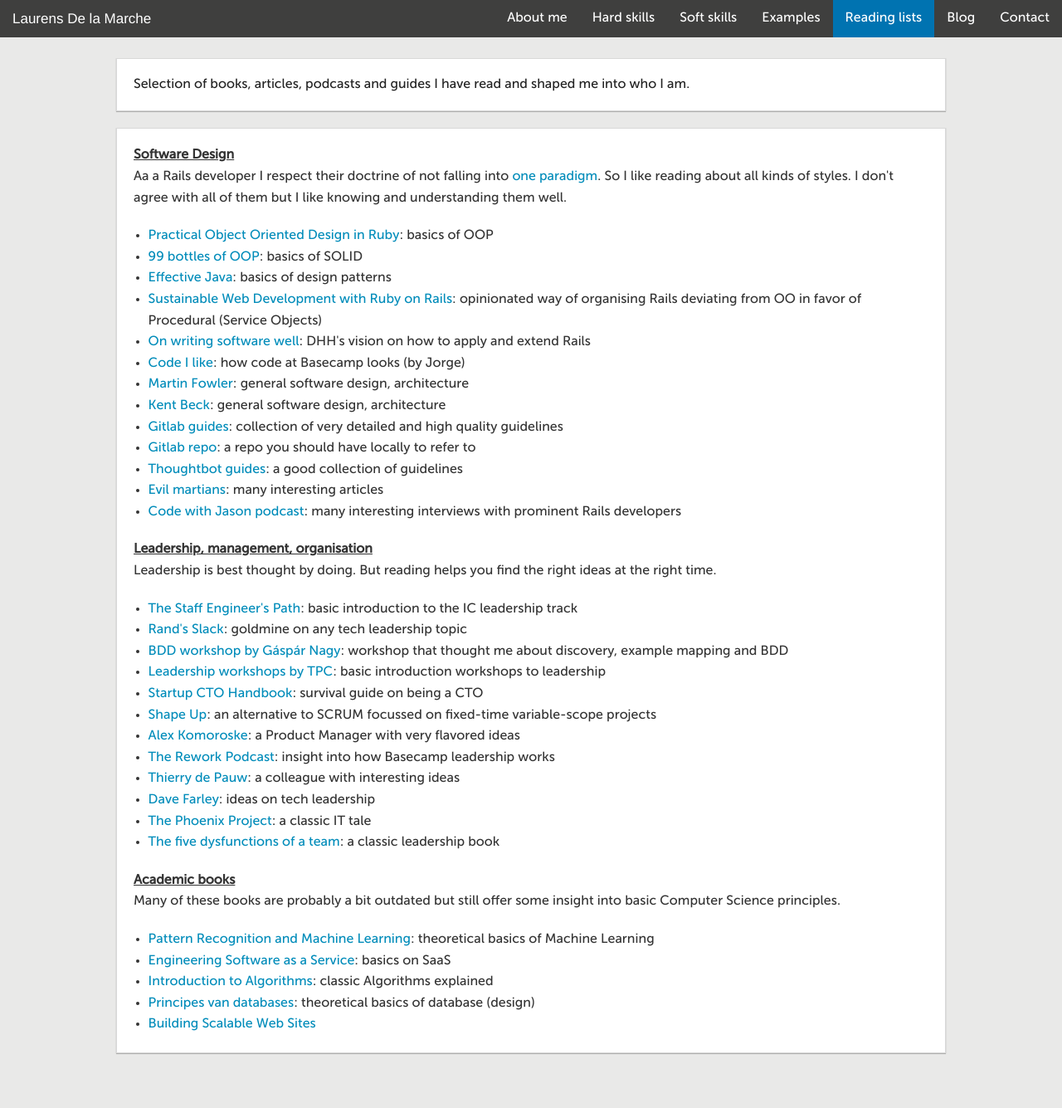
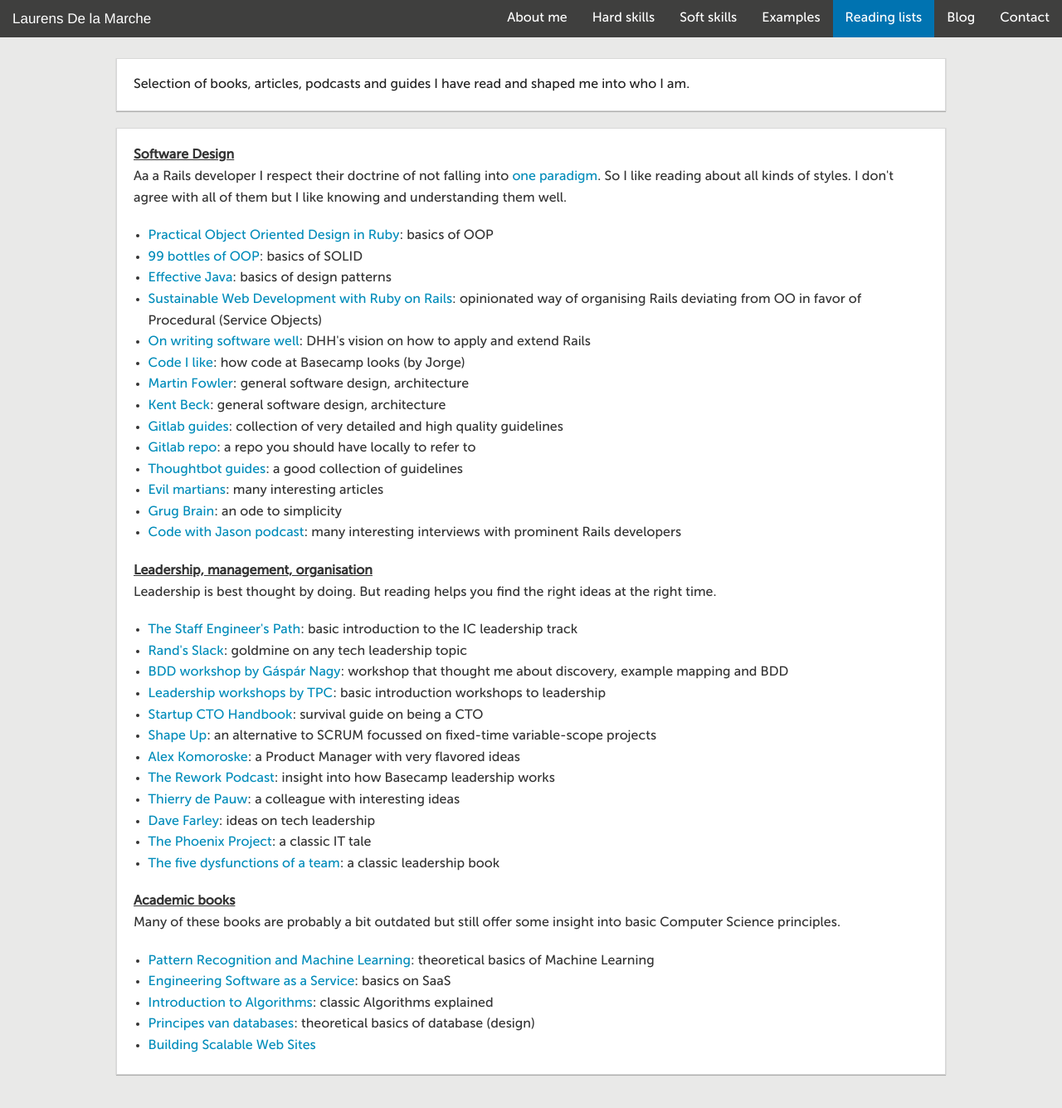
Before and after one commit to ldlamarc/laurensdelamarche, a Jekyll site: the page built from docs/reading.html, in a window 1280 px wide and 1354 px high. Shown: the top 1335 px of the window at 83% size. Built offline with Jekyll 4.4.1, drawn with Linux system fonts in a browser that asks for light colours.

Commit message:
Add Grug brain in reading list

```diff
--- a/docs/reading.html
+++ b/docs/reading.html
@@ -33,6 +33,7 @@ layout: default
     <li><a href="https://gitlab.com/gitlab-org/gitlab">Gitlab repo</a>: a repo you should have locally to refer to</li>
     <li><a href="https://github.com/thoughtbot/guides">Thoughtbot guides</a>: a good collection of guidelines</li>
     <li><a href="https://evilmartians.com/chronicles">Evil martians</a>: many interesting articles</li>
+    <li><a href="https://grugbrain.dev/">Grug Brain</a>: an ode to simplicity</li>
     <li><a href="https://www.codewithjason.com/podcast/">Code with Jason podcast</a>: many interesting interviews with
       prominent Rails developers</li>
   </ul>
```
